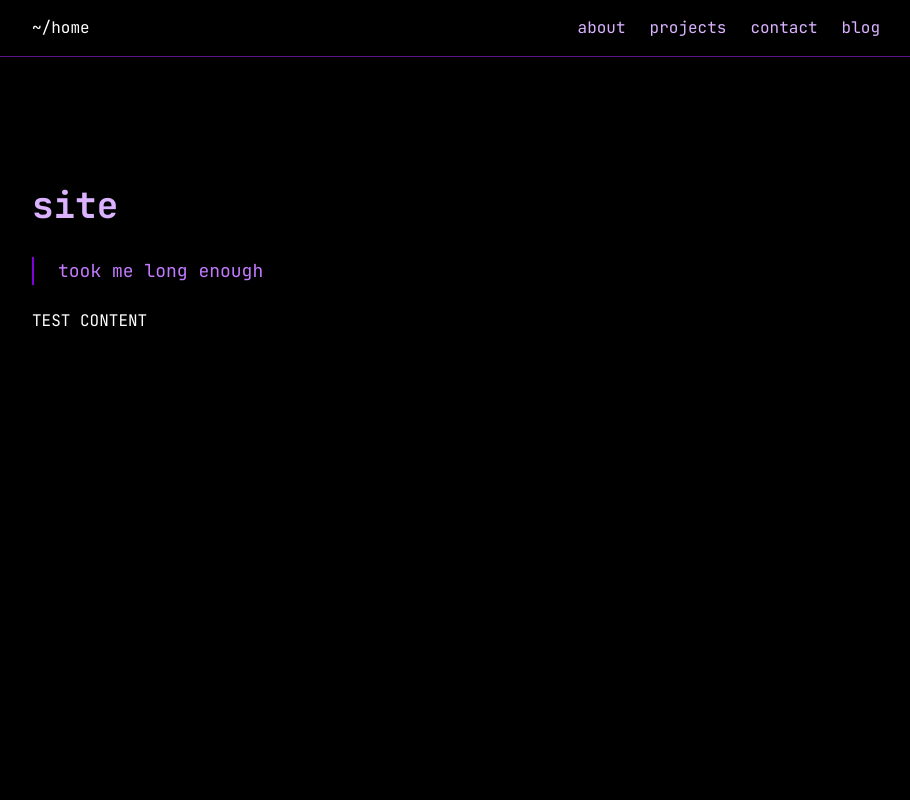
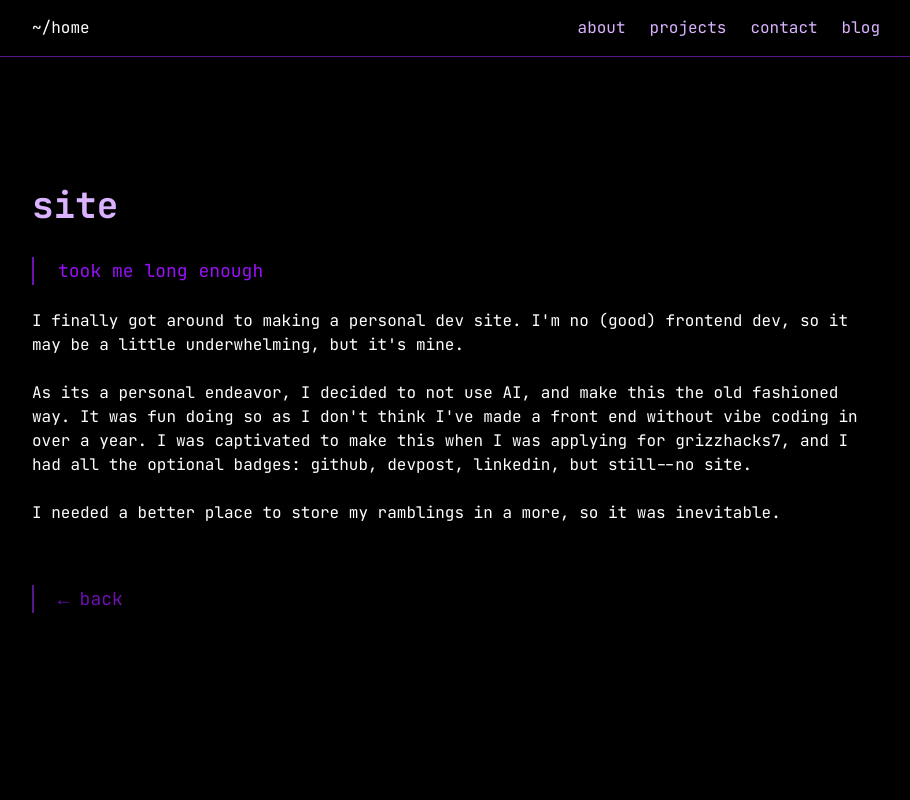
Before and after one commit to BeanyZoldyck/self, a SvelteKit app: page /blog/site in a window 1280 px wide. Shown: the top 800 px of the page, without its empty margins (184-1094 px from the left). Built offline with nearby package versions, Linux system fonts and the light colour scheme.

Commit message:
first blogpost

```diff
--- a/src/routes/blog/[article]/article.svelte
+++ b/src/routes/blog/[article]/article.svelte
@@ -1,4 +1,5 @@
 <script lang="ts">
+	import { resolve } from '$app/paths';
 	export let title;
 	export let header;
 	export let link;
@@ -11,10 +12,14 @@
 	<h1 class="mb-8 text-4xl font-bold text-purple-300">{title}</h1>
 
 	<div class="space-y-6">
-		<div class="border-l-2 border-purple-700 pl-6">
-			<p class="text-lg text-purple-400">{header}</p>
+		<div class="border-l-2 border-purple-800 pl-6">
+			<p class="text-lg text-purple-600">{header}</p>
 		</div>
-
-		<p class="text-white">{articles[`${link}`]}</p>
+		{#each articles[`${link}`].split('\\n') as paragraph}
+			<p class="text-white">{paragraph}</p>
+		{/each}
+	</div>
+	<div class="mt-15 border-l-2 border-purple-900 pl-6">
+		<a class="text-lg text-purple-800" href={resolve('/blog')}> ← back</a>
 	</div>
 </section>
--- a/src/routes/blog/blog.svelte
+++ b/src/routes/blog/blog.svelte
@@ -1,4 +1,5 @@
 <script>
+	import { goto } from '$app/navigation';
 	import { resolve } from '$app/paths';
 
 	export let title;
@@ -6,10 +7,13 @@
 	export let link;
 </script>
 
-<div class="border border-purple-900 p-6 transition-colors hover:border-purple-700">
+<a
+	href={resolve('/blog/' + link)}
+	class="block border border-purple-900 p-6 transition-colors hover:border-purple-700"
+>
 	<h2 class="mb-2 text-2xl font-bold text-purple-200">{title}</h2>
 	<p class="mb-2 text-purple-400">
 		{desc}
 	</p>
-	<a href={resolve('/blog/' + link)} class="text-purple-700">read</a>
-</div>
+	<span class="text-purple-700 hover:border-purple-500">read</span>
+</a>
```
Also changed, not shown: src/routes/blog/[article]/site.txt.
